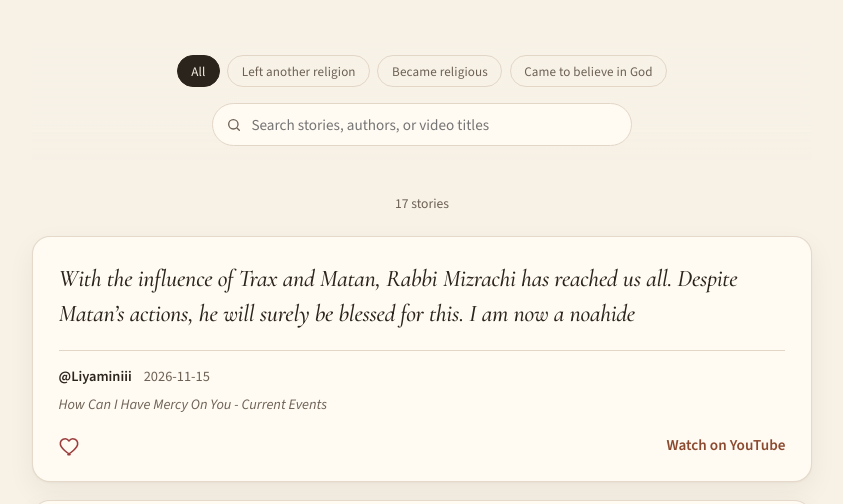
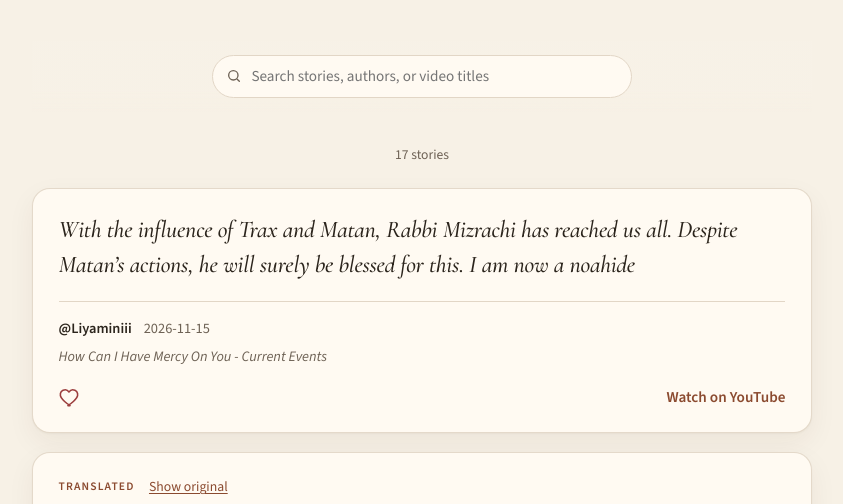
Before and after one commit to genoism/mizrachi-stories, a plain HTML site: page index.html in a window 1280 px wide. Shown: the part 218-722 px from the top of the page, without its empty margins (218-1061 px from the left). Drawn offline with nearby package versions, Linux system fonts and the light colour scheme; no server answers.

Commit message:
Remove category filter tabs and keep search
The top filters are no longer needed after category tags were
removed from the cards. Search still runs across all stories.

```diff
--- a/index.html
+++ b/index.html
@@ -68,32 +68,6 @@
       z-index: 5;
       padding: 0.85rem 0 0.9rem;
       background: linear-gradient(to bottom, rgba(247,241,230,0.97) 70%, rgba(247,241,230,0));
-    }
-    .tabs {
-      display: flex;
-      flex-wrap: wrap;
-      justify-content: center;
-      gap: 0.45rem;
-    }
-    .tabs button {
-      appearance: none;
-      border: 1px solid var(--rule);
-      background: transparent;
-      color: var(--muted);
-      font-family: inherit;
-      font-size: 0.82rem;
-      font-weight: 500;
-      letter-spacing: 0.01em;
-      padding: 0.42rem 0.85rem;
-      border-radius: 999px;
-      cursor: pointer;
-      transition: background 0.15s, color 0.15s, border-color 0.15s;
-    }
-    .tabs button:hover { border-color: #c9b8a4; color: var(--ink); }
-    .tabs button[aria-selected="true"] {
-      background: var(--ink);
-      border-color: var(--ink);
-      color: #f7f1e6;
     }
     .search {
       position: relative;
@@ -166,7 +140,7 @@
       text-underline-offset: 0.18em;
     }
     .orig-toggle:hover, .expand-btn:hover { color: var(--ink); }
-    .orig-toggle:focus-visible, .expand-btn:focus-visible, .like-btn:focus-visible, .watch:focus-visible, .tabs button:focus-visible {
+    .orig-toggle:focus-visible, .expand-btn:focus-visible, .like-btn:focus-visible, .watch:focus-visible {
       outline: 2px solid var(--accent);
       outline-offset: 3px;
     }
@@ -268,7 +242,6 @@
     @media (max-width: 560px) {
       .wrap { width: calc(100% - 28px); padding-top: 3rem; }
       article.card { padding: 1.25rem 1.15rem 1.1rem; border-radius: 14px; }
-      .tabs button { font-size: 0.75rem; padding: 0.38rem 0.7rem; }
     }
   </style>
 </head>
@@ -282,12 +255,6 @@
     </header>
 
     <div class="controls">
-      <div class="tabs" role="tablist" aria-label="Filter by category">
-        <button type="button" role="tab" data-filter="all" aria-selected="true">All</button>
-        <button type="button" role="tab" data-filter="Left another religion" aria-selected="false">Left another religion</button>
-        <button type="button" role="tab" data-filter="Jew became religious" aria-selected="false">Became religious</button>
-        <button type="button" role="tab" data-filter="Jew came to believe in God" aria-selected="false">Came to believe in God</button>
-      </div>
       <div class="search">
         <svg viewBox="0 0 24 24" aria-hidden="true"><circle cx="11" cy="11" r="7" stroke-width="2"/><path d="M20 20l-3.2-3.2" stroke-width="2" stroke-linecap="round"/></svg>
         <input type="search" id="q" placeholder="Search stories, authors, or video titles" aria-label="Search stories">
@@ -315,7 +282,6 @@
     const HEART = '<svg viewBox="0 0 24 24" aria-hidden="true"><path d="M12.1 20.3s-7.2-4.5-9.6-8.6C.6 8.8 1.2 5.1 4.4 3.6c2.3-1.1 5-.4 6.5 1.8 1.5-2.2 4.2-2.9 6.5-1.8 3.2 1.5 3.8 5.2 1.9 8.1-2.4 4.1-9.6 8.6-9.6 8.6z"/></svg>';
 
     let stories = [];
-    let filter = "all";
     let query = "";
 
     function escapeHtml(s) {
@@ -371,7 +337,6 @@
     function visible() {
       const q = query.trim().toLowerCase();
       return stories.filter((s) => {
-        if (filter !== "all" && s.category !== filter) return false;
         if (!q) return true;
         const hay = [
           s.text,
@@ -417,7 +382,7 @@
       const list = visible();
       const total = stories.length;
       if (!list.length) {
-        cardsEl.innerHTML = `<p class="empty">No stories match that filter.</p>`;
+        cardsEl.innerHTML = `<p class="empty">No stories match that search.</p>`;
         countEl.textContent = total ? `Showing 0 of ${total}` : "";
         return;
       }
@@ -572,15 +537,6 @@
       });
     });
 
-    document.querySelectorAll(".tabs button").forEach((btn) => {
-      btn.addEventListener("click", () => {
-        filter = btn.dataset.filter;
-        document.querySelectorAll(".tabs button").forEach((b) => {
-          b.setAttribute("aria-selected", b === btn ? "true" : "false");
-        });
-        render();
-      });
-    });
     searchEl.addEventListener("input", () => {
       query = searchEl.value;
       render();
```
